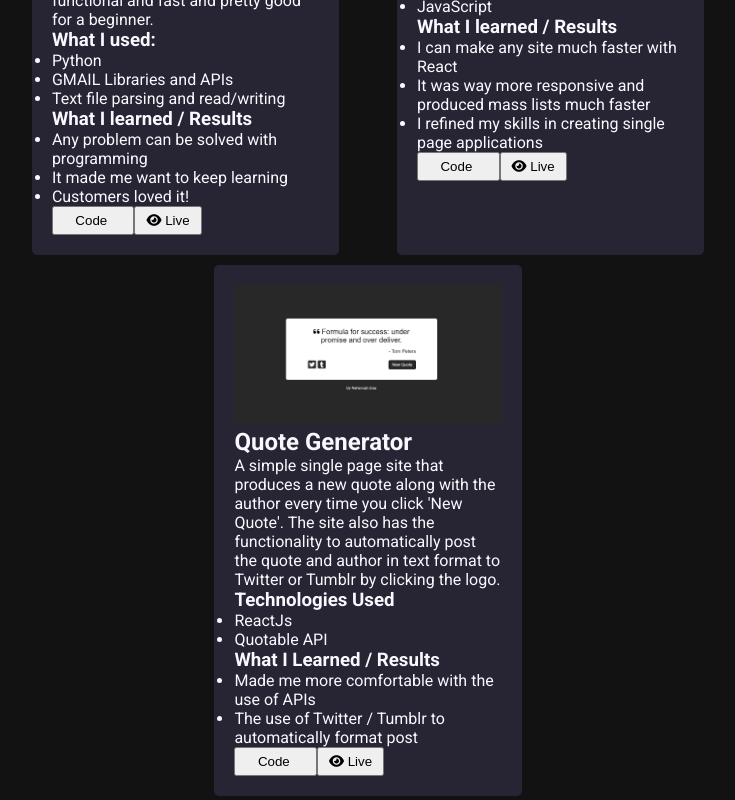
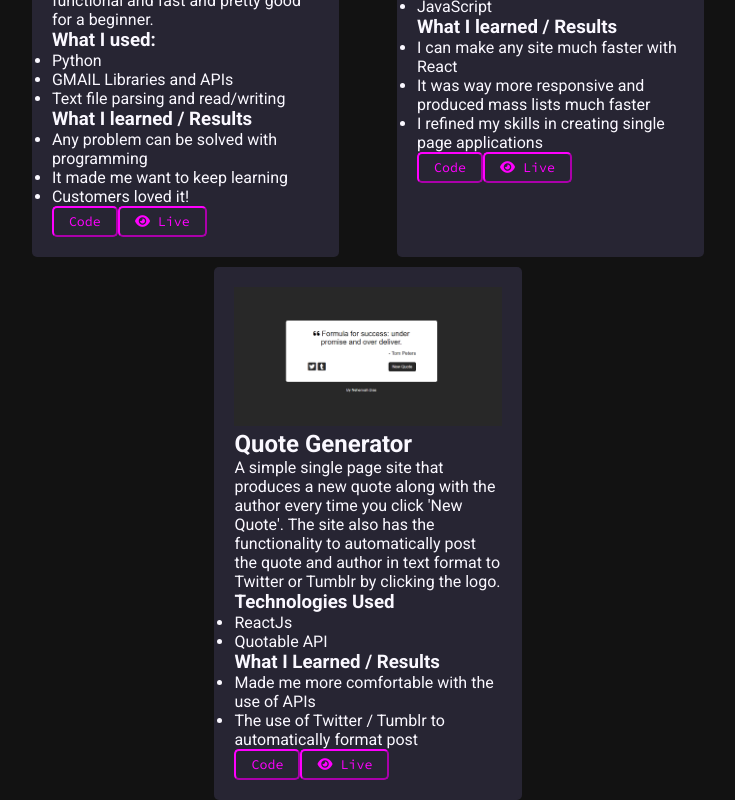
Before and after one commit to NehemiahDias/portfolio-site, a React (Create React App) app: page / in a window 1280 px wide. Shown: the part 1279-2079 px from the top of the page, without its empty margins (272-1007 px from the left). Built offline with nearby package versions, Linux system fonts and the light colour scheme.

Commit message:
add button styling

```diff
--- a/src/components/projectsComponents/ProjectComponent.css
+++ b/src/components/projectsComponents/ProjectComponent.css
@@ -5,6 +5,12 @@
 .section-title {
     text-align: center;
     margin-bottom: 30px;
+}
+.projects {
+    display: flex;
+    flex-wrap: wrap;
+    justify-content: space-evenly;
+    gap: 10px;
 }
 .project {
     width: 40%;
@@ -17,18 +23,16 @@
     width: 100%;
 }
 .project-buttons button {
-    padding: 5px 10px;
+    padding: 5px 15px;
+    background-color: transparent;
+    border-color: #FF00FF;
+    border-radius: 5px;
+    color: #FF00FF;
+    font-family: 'Source Code Pro', monospace;
+    transition: 0.2s ease-in-out;
 }
-.project-buttons button:hover .button-icon {
-    color: black;
+.project-buttons button:hover {
+    cursor: pointer;
+    color: #FAF8FF;
+    background-color: #121212;
 }
-.button-icon {
-    color: transparent;
-    transition: 0.3s ease-in-out;
-}
-.projects {
-    display: flex;
-    flex-wrap: wrap;
-    justify-content: space-evenly;
-    gap: 10px;
-}
--- a/src/components/projectsComponents/ProjectComponent.js
+++ b/src/components/projectsComponents/ProjectComponent.js
@@ -30,7 +30,7 @@ function ProjectComponent() {
                         <li>Customers loved it!</li>
                     </ul>
                     <div className="project-buttons">
-                        <button><span className="button-icon">&lt;</span> Code <span className="button-icon">/&gt;</span></button>
+                        <button>Code</button>
                         <button><i className="fa-solid fa-eye"></i> Live</button>
                     </div>
                 </div>
@@ -57,7 +57,7 @@ function ProjectComponent() {
                         <li>I refined my skills in creating single page applications</li>
                     </ul>
                     <div className="project-buttons">
-                        <button><span className="button-icon">&lt;</span> Code <span className="button-icon">/&gt;</span></button>
+                        <button>Code</button>
                         <button><i className="fa-solid fa-eye"></i> Live</button>
                     </div>
                 </div>
@@ -81,7 +81,7 @@ function ProjectComponent() {
                     <li>The use of Twitter / Tumblr to automatically format post</li>
                 </ul>
                 <div className="project-buttons">
-                    <button><span className="button-icon">&lt;</span> Code <span className="button-icon">/&gt;</span></button>
+                    <button>Code</button>
                     <button><i className="fa-solid fa-eye"></i> Live</button>
                 </div>
             </div>
```
